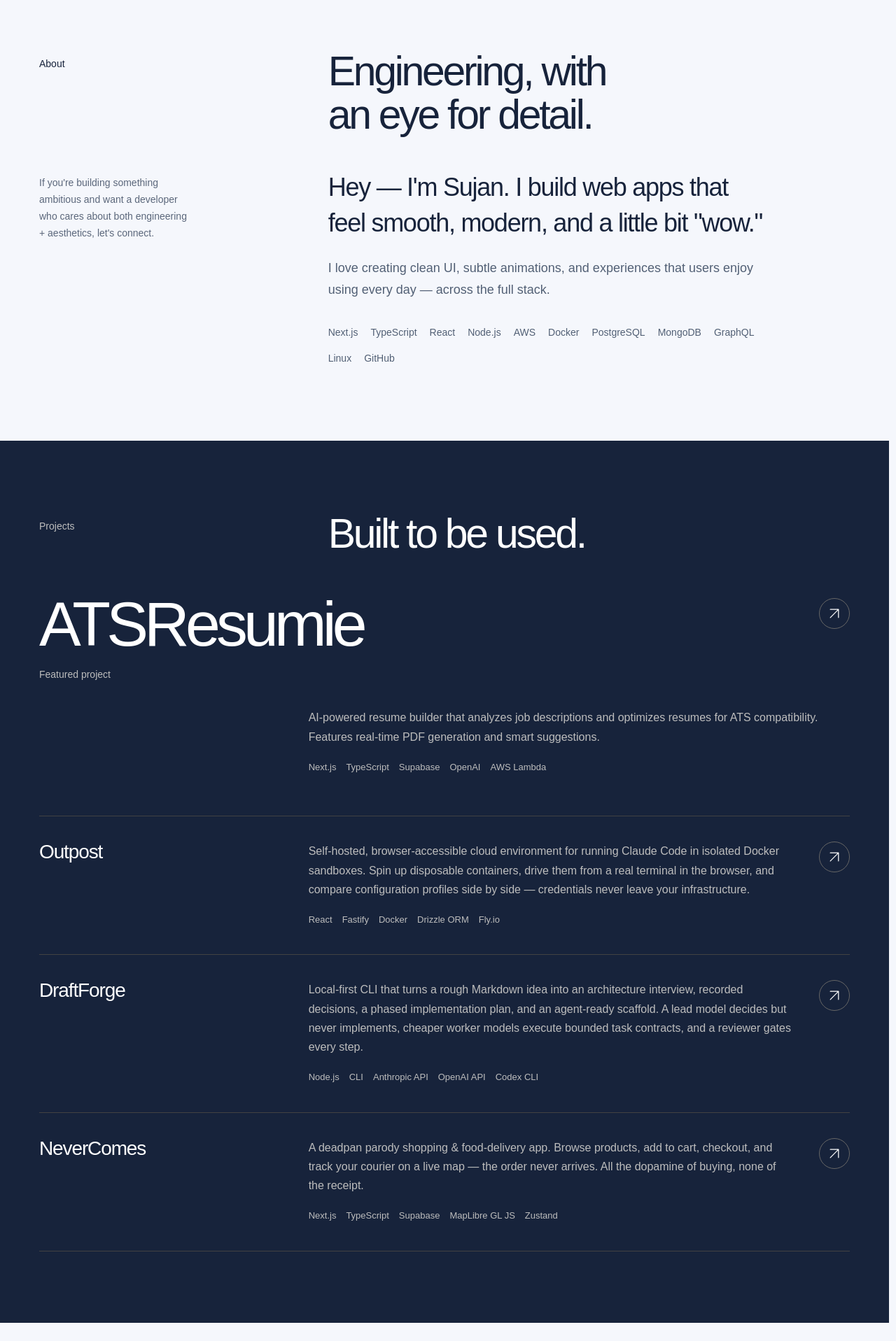
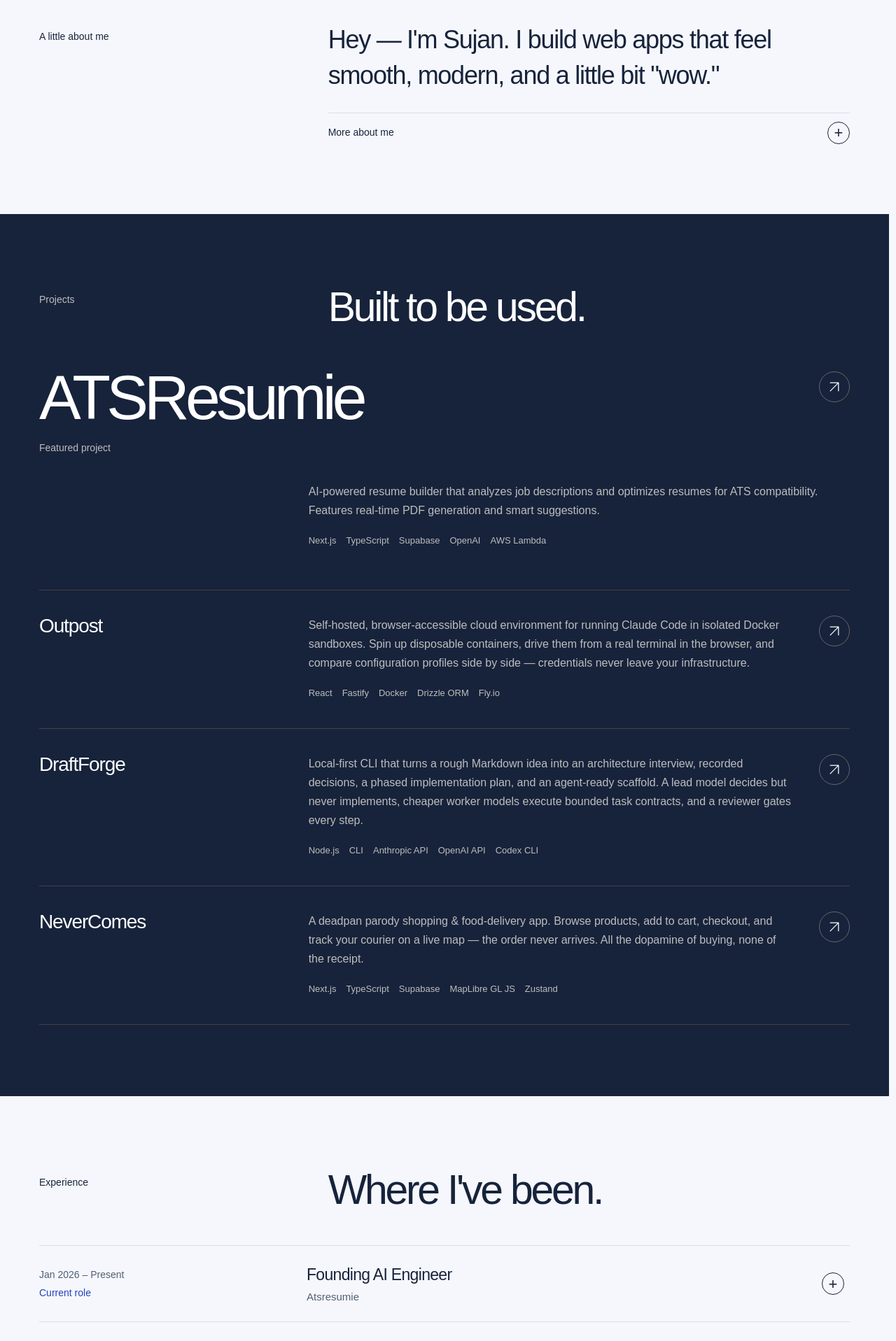
Before and after one commit to darkweb19/sujanshrestha.ca, a Next.js app: page / in a window 1280 px wide. Shown: the part 880-2797 px from the top of the page at 70% size. Built offline with nearby package versions, Linux system fonts and the light colour scheme.

Commit message:
feat: condense biography and career into accessible disclosures

```diff
--- a/app/globals.css
+++ b/app/globals.css
@@ -1171,3 +1171,34 @@ textarea {
 .hero-summary { max-width: 365px; }
 .hero-actions > .hero-cv { background: transparent; }
 .hero-first::selection, .hero-last::selection { background: var(--color-peach); }
+
+/* Progressive reading keeps the full professional record close at hand. */
+.about-section { padding-block: 64px 88px; }
+.about-section .section-heading { margin-bottom: 0; }
+.content-disclosure { border-top: 1px solid var(--color-glass-border); }
+.content-disclosure > summary { list-style: none; min-height: 48px; }
+.content-disclosure > summary::-webkit-details-marker { display: none; }
+.content-disclosure > summary:hover { color: var(--color-brand-deep); }
+.content-disclosure > summary:active { background: var(--color-bg-2); }
+.disclosure-mark { display: inline-flex; align-items: center; justify-content: center; width: 32px; height: 32px; border: 1px solid currentColor; border-radius: 50%; font-size: 22px; font-weight: 400; transition: transform 180ms; flex-shrink: 0; }
+.content-disclosure[open] > summary .disclosure-mark { transform: rotate(45deg); }
+.disclosure-body { color: var(--color-text-muted); line-height: 1.7; padding-bottom: 28px; }
+.disclosure-body p + p { margin-top: 16px; }
+.about-disclosure { margin-top: 28px; }
+.about-disclosure > summary { display: flex; align-items: center; justify-content: space-between; padding-block: 12px; font-size: 14px; }
+.about-disclosure .tech-list { margin-top: 20px; }
+.career-list > li:last-child { border-bottom: 1px solid var(--color-glass-border); }
+.career-disclosure > summary { display: grid; grid-template-columns: 1fr 2fr 40px; align-items: center; gap: 28px; padding-block: 24px; }
+.career-heading { display: grid; gap: 3px; }
+.career-heading .timeline-role, .career-heading .timeline-company { margin: 0; }
+.career-heading .timeline-company { color: var(--color-text-muted); font-size: 15px; }
+.current-role { display: block; color: var(--color-brand-deep); margin-top: 4px; }
+.career-body { margin-left: calc((100% - 96px) / 3 + 28px); padding-right: 68px; }
+@media (max-width: 640px) {
+ .about-section { padding-block: 48px 64px; }
+ .career-disclosure > summary { grid-template-columns: minmax(0,1fr) 32px; gap: 12px; }
+ .career-disclosure .timeline-date { grid-column: 1 / -1; font-size: 12px; }
+ .current-role { display: inline; margin-left: 10px; }
+ .career-heading .timeline-role { font-size: 20px; }
+ .career-body { margin-left: 0; padding-right: 0; }
+}
--- a/components/About.tsx
+++ b/components/About.tsx
@@ -1,48 +1,21 @@
-const skills = [
-	"Next.js",
-	"TypeScript",
-	"React",
-	"Node.js",
-	"AWS",
-	"Docker",
-	"PostgreSQL",
-	"MongoDB",
-	"GraphQL",
-	"Linux",
-	"GitHub",
-];
+const skills = ["Next.js", "TypeScript", "React", "Node.js", "AWS", "Docker", "PostgreSQL", "MongoDB", "GraphQL", "Linux", "GitHub"];
 export default function About() {
-	return (
-		<section id="about" className="portfolio-section section-container">
-			<header className="section-heading">
-				<h2 className="section-kicker">About</h2>
-				<p className="section-title">
-					Engineering, with
-					<br />
-					an eye for detail.
-				</p>
-			</header>
-			<div className="about-grid">
-				<aside className="about-aside">
-					If you&apos;re building something ambitious and want a developer who
-					cares about both engineering + aesthetics, let&apos;s connect.
-				</aside>
-				<div className="about-copy">
-					<p className="about-intro">
-						Hey — I&apos;m Sujan. I build web apps that feel smooth, modern, and
-						a little bit &quot;wow.&quot;
-					</p>
-					<p className="section-copy">
-						I love creating clean UI, subtle animations, and experiences that
-						users enjoy using every day — across the full stack.
-					</p>
-					<div className="tech-list" aria-label="Technology stack">
-						{skills.map((skill) => (
-							<span key={skill}>{skill}</span>
-						))}
-					</div>
-				</div>
-			</div>
-		</section>
-	);
+ return (
+  <section id="about" className="portfolio-section section-container about-section">
+   <header className="section-heading">
+    <h2 className="section-kicker">A little about me</h2>
+    <div>
+     <p className="about-intro">Hey — I&apos;m Sujan. I build web apps that feel smooth, modern, and a little bit &quot;wow.&quot;</p>
+     <details className="content-disclosure about-disclosure">
+      <summary>More about me <span className="disclosure-mark" aria-hidden="true">+</span></summary>
+      <div className="disclosure-body">
+       <p>I love creating clean UI, subtle animations, and experiences that users enjoy using every day — across the full stack.</p>
+       <p>If you&apos;re building something ambitious and want a developer who cares about both engineering + aesthetics, let&apos;s connect.</p>
+       <div className="tech-list" aria-label="Technology stack">{skills.map(skill=><span key={skill}>{skill}</span>)}</div>
+      </div>
+     </details>
+    </div>
+   </header>
+  </section>
+ );
 }
--- a/components/Experience.tsx
+++ b/components/Experience.tsx
@@ -2,44 +2,22 @@ import { experiences } from "@/lib/portfolio";
 export default function Experience() {
  return (
   <section id="experience" className="portfolio-section section-container">
-			<header className="section-heading">
-				<h2 className="section-kicker">Experience</h2>
-				<p className="section-title">
-					The work behind
-					<br />
-					the work.
-				</p>
-			</header>
-			<ol>
-				{experiences.map((exp) => (
-					<li key={exp.id} className="timeline-row">
-						<div className="timeline-date">
-							{exp.period}
-							{exp.status === "ACTIVE" && (
-								<span className="block text-text-primary mt-2">
-									Current role
-								</span>
-							)}
+   <header className="section-heading"><h2 className="section-kicker">Experience</h2><p className="section-title">Where I&apos;ve been.</p></header>
+   <ol className="career-list">
+    {experiences.map(exp=><li key={exp.id}>
+     <details id={exp.id} className="content-disclosure career-disclosure">
+      <summary>
+       <span className="timeline-date">{exp.period}{exp.status==="ACTIVE"&&<span className="current-role">Current role</span>}</span>
+       <span className="career-heading"><span className="timeline-role">{exp.title}</span><span className="timeline-company">{exp.company}</span></span>
+       <span className="disclosure-mark" aria-hidden="true">+</span>
+      </summary>
+      <div className="career-body disclosure-body">
+       <p className="timeline-meta">{exp.type} · {exp.location}</p>
+       <ul className="timeline-highlights">{exp.highlights.map(item=><li key={item}>{item}</li>)}</ul>
+       <div className="tech-list">{exp.technologies.map(tech=><span key={tech}>{tech}</span>)}</div>
       </div>
-						<article>
-							<h3 className="timeline-role">{exp.title}</h3>
-							<p className="timeline-company">{exp.company}</p>
-							<p className="timeline-meta">
-								{exp.type} · {exp.location}
-							</p>
-							<ul className="timeline-highlights">
-								{exp.highlights.map((item) => (
-									<li key={item}>{item}</li>
-								))}
-							</ul>
-							<div className="tech-list">
-								{exp.technologies.map((tech) => (
-									<span key={tech}>{tech}</span>
-								))}
-							</div>
-						</article>
-					</li>
-				))}
+     </details>
+    </li>)}
    </ol>
   </section>
  );
```
Lines whose indentation alone changed are shown as unchanged.
